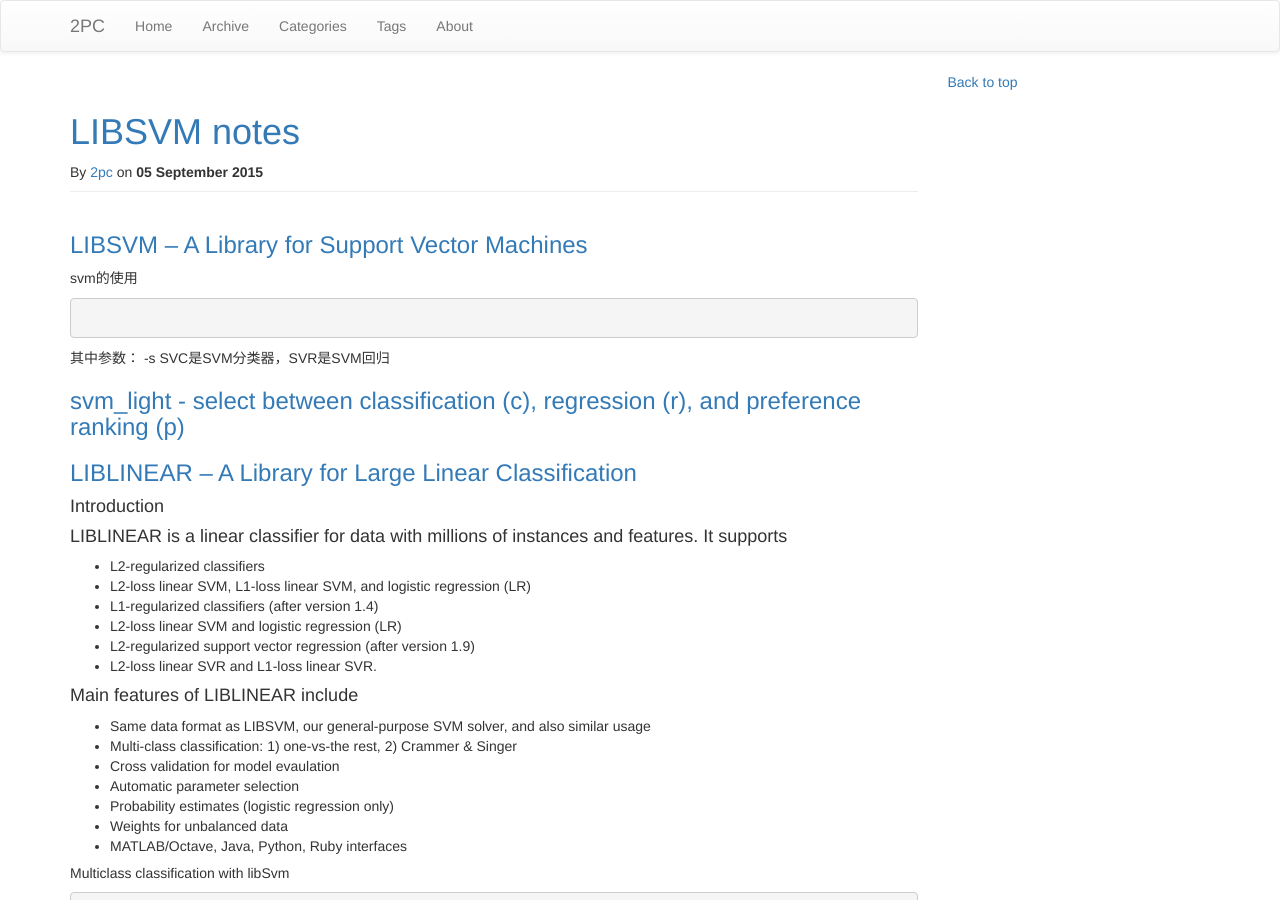
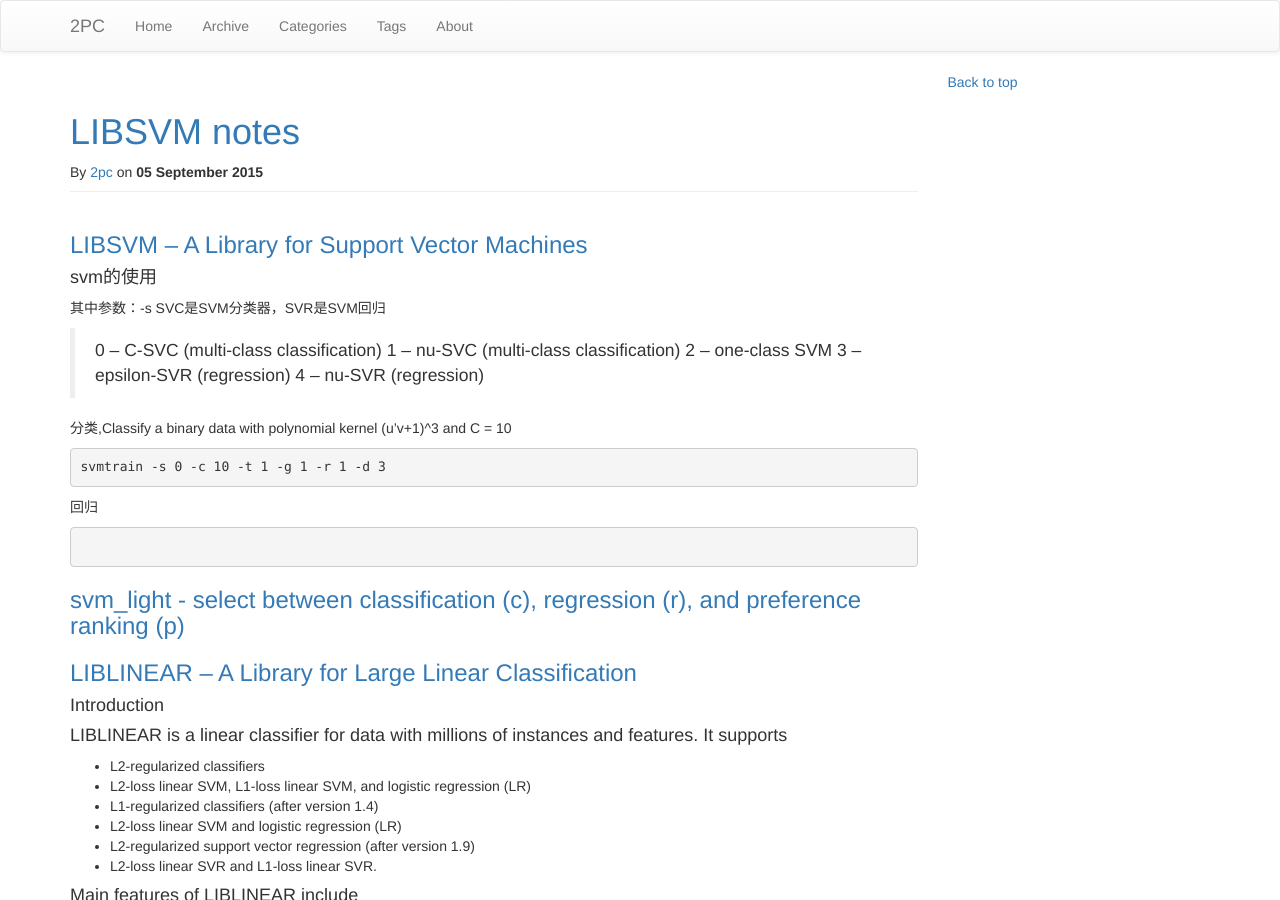
Before and after one commit to luyee/2pc.github.io, a Jekyll site: the page built from _posts/datascience/2015-09-05-LIBSVM.md, in a window 1280 px wide and 900 px high. Built offline with Jekyll 4.4.1, drawn with Linux system fonts in a browser that asks for light colours; nearby versions of some CDN libraries; library files that are not in the unit come from our copies; comment, search, counter and statistics services are not loaded.

Commit message:
Update 2015-09-05-LIBSVM.md

````diff
--- a/_posts/datascience/2015-09-05-LIBSVM.md
+++ b/_posts/datascience/2015-09-05-LIBSVM.md
@@ -8,12 +8,23 @@ tags: ["ML","Datascience"]
 ---
 ### [LIBSVM -- A Library for Support Vector Machines](http://www.csie.ntu.edu.tw/~cjlin/libsvm/index.html)
 
-svm的使用
+#### svm的使用
+其中参数：-s  SVC是SVM分类器，SVR是SVM回归
+> 0 -- C-SVC		(multi-class classification)
+	1 -- nu-SVC		(multi-class classification)
+	2 -- one-class SVM
+	3 -- epsilon-SVR	(regression)
+	4 -- nu-SVR		(regression)
+
+分类,Classify a binary data with polynomial kernel (u'v+1)^3 and C = 10
+```
+svmtrain -s 0 -c 10 -t 1 -g 1 -r 1 -d 3
+```
+回归
 ```
 
 ```
-其中参数：
--s  SVC是SVM分类器，SVR是SVM回归
+
 
 ### [svm_light - select between classification (c), regression (r), and preference ranking (p)](http://www.cs.cornell.edu/People/tj/svm_light/)
 
````
